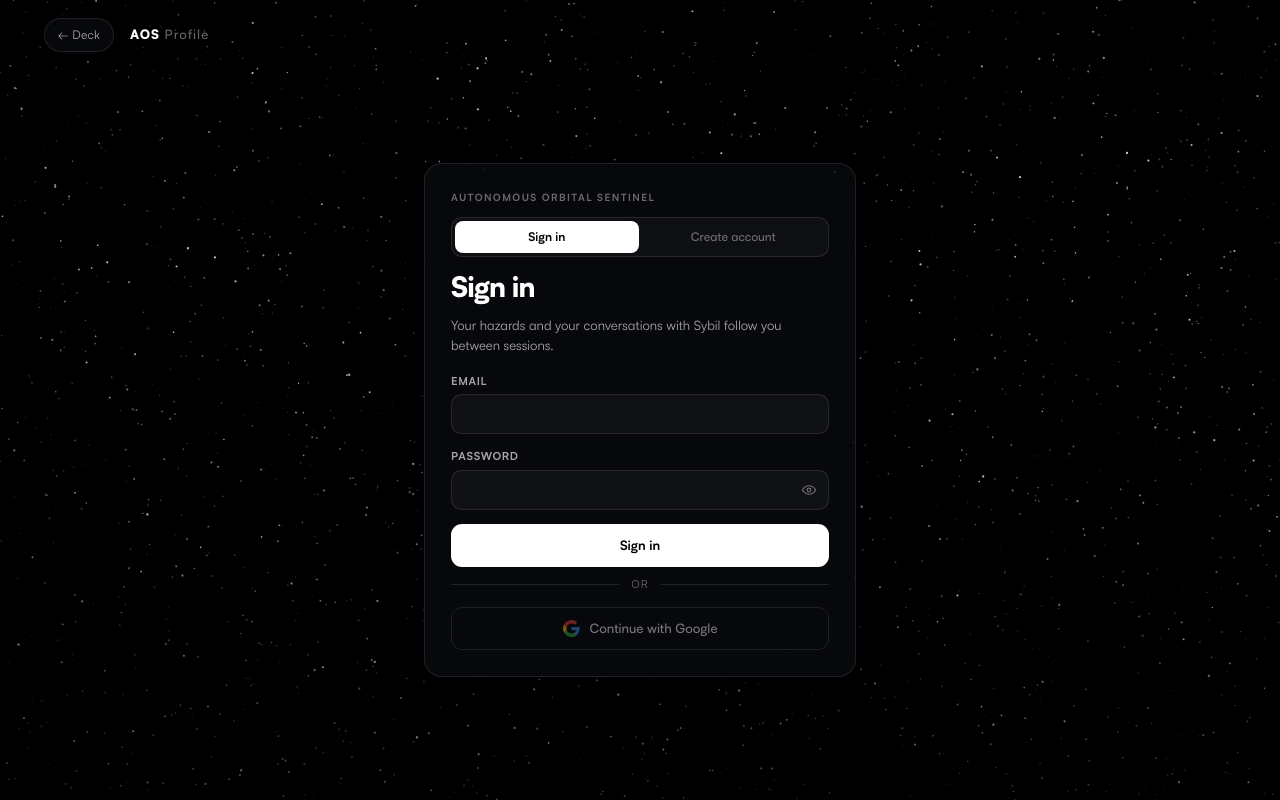
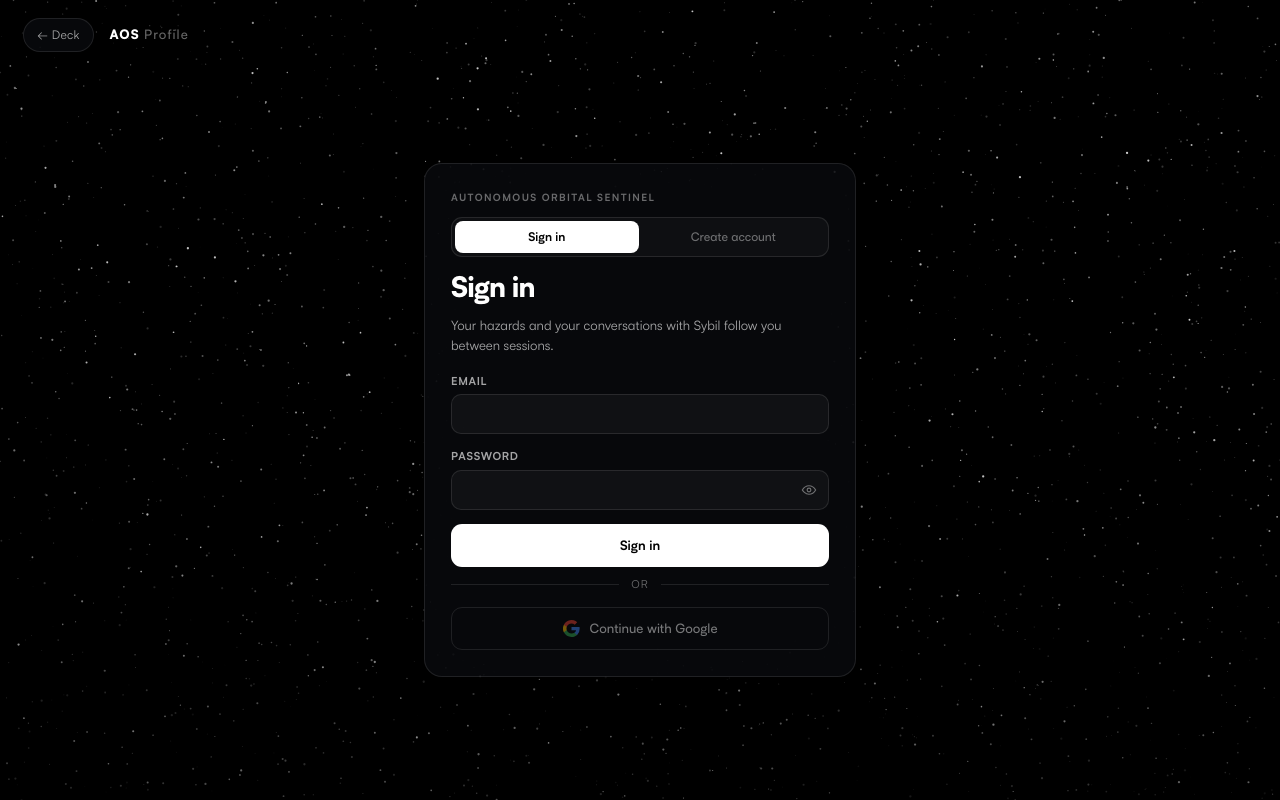
Before and after one commit to hurshbajaj/AOS, a website with bundled scripts: page profile.html in a window 1280 px wide. Built offline with nearby package versions, Linux system fonts and the light colour scheme; no server answers.

Commit message:
Profile Tweak

```diff
--- a/styles/profile.css
+++ b/styles/profile.css
@@ -45,6 +45,8 @@
 }
 
 .bar__back {
+  position: relative;
+  left: calc(clamp(18px, 1.8vw, 26px) - var(--edge));
   padding: 7px 13px;
   border: 1px solid var(--hair);
   border-radius: 999px;
@@ -66,6 +68,7 @@
 
 .bar__mark {
   margin: 0;
+  margin-left: calc(clamp(18px, 1.8vw, 26px) - var(--edge));
   font-size: 0.8125rem;
   font-weight: 900;
   letter-spacing: 0.08em;
```
